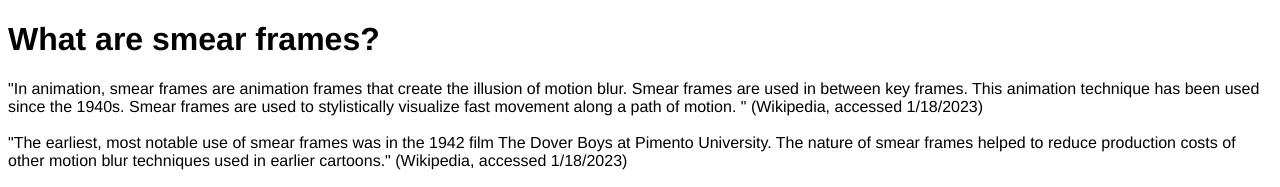
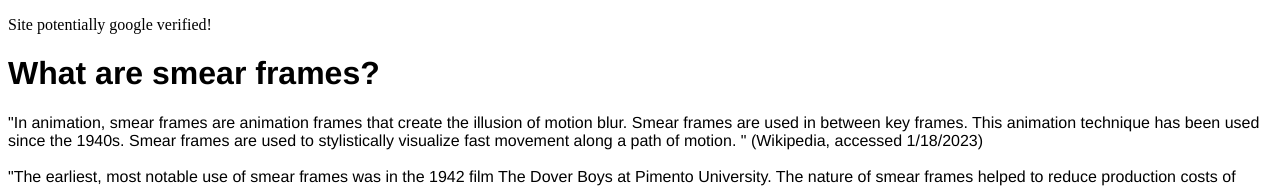
Before and after one commit to SM34RFR4M3ENJ0Y3R/smearframes, a plain HTML site: page index.html in a window 1280 px wide. Shown: the top 187 px of the page. Drawn offline with Linux system fonts and the light colour scheme.

Commit message:
Update index.html

```diff
--- a/index.html
+++ b/index.html
@@ -10,6 +10,7 @@
   </head>
   <body>
     <main>
+      <p> Site potentially google verified! </p>
         <h1 style="font-family:helvetica, sans-serif;">What are smear frames? </h1>
         <p style="font-family:helvetica, sans-serif;"> "In animation, smear frames are animation frames that create the illusion of motion blur. Smear frames are used in between key frames. This animation technique has been used since the 1940s. Smear frames are used to stylistically visualize fast movement along a path of motion. " (Wikipedia, accessed 1/18/2023) <br> <br>
           "The earliest, most notable use of smear frames was in the 1942 film The Dover Boys at Pimento University. The nature of smear frames helped to reduce production costs of other motion blur techniques used in earlier cartoons." (Wikipedia, accessed 1/18/2023) </p>
```
